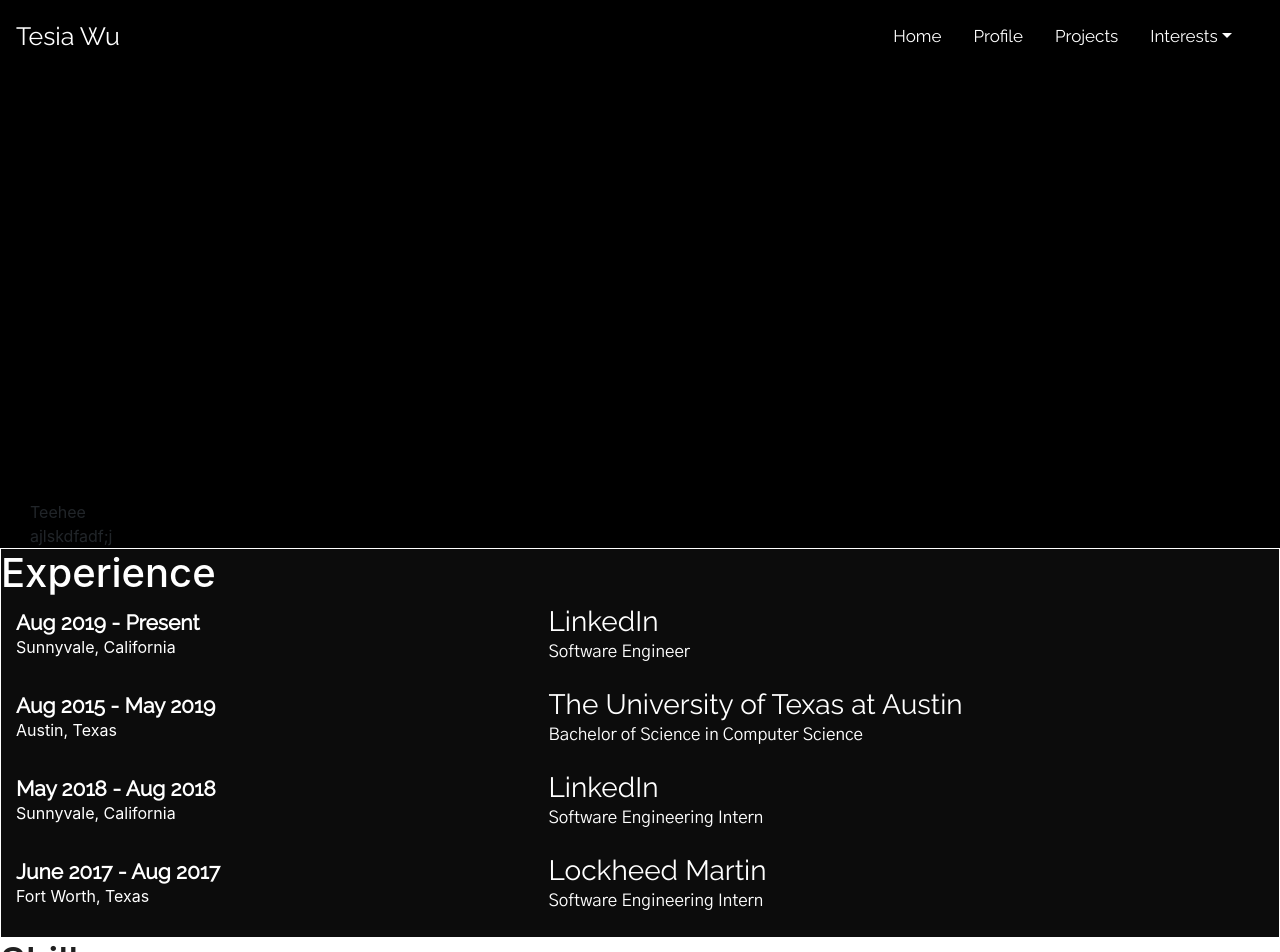
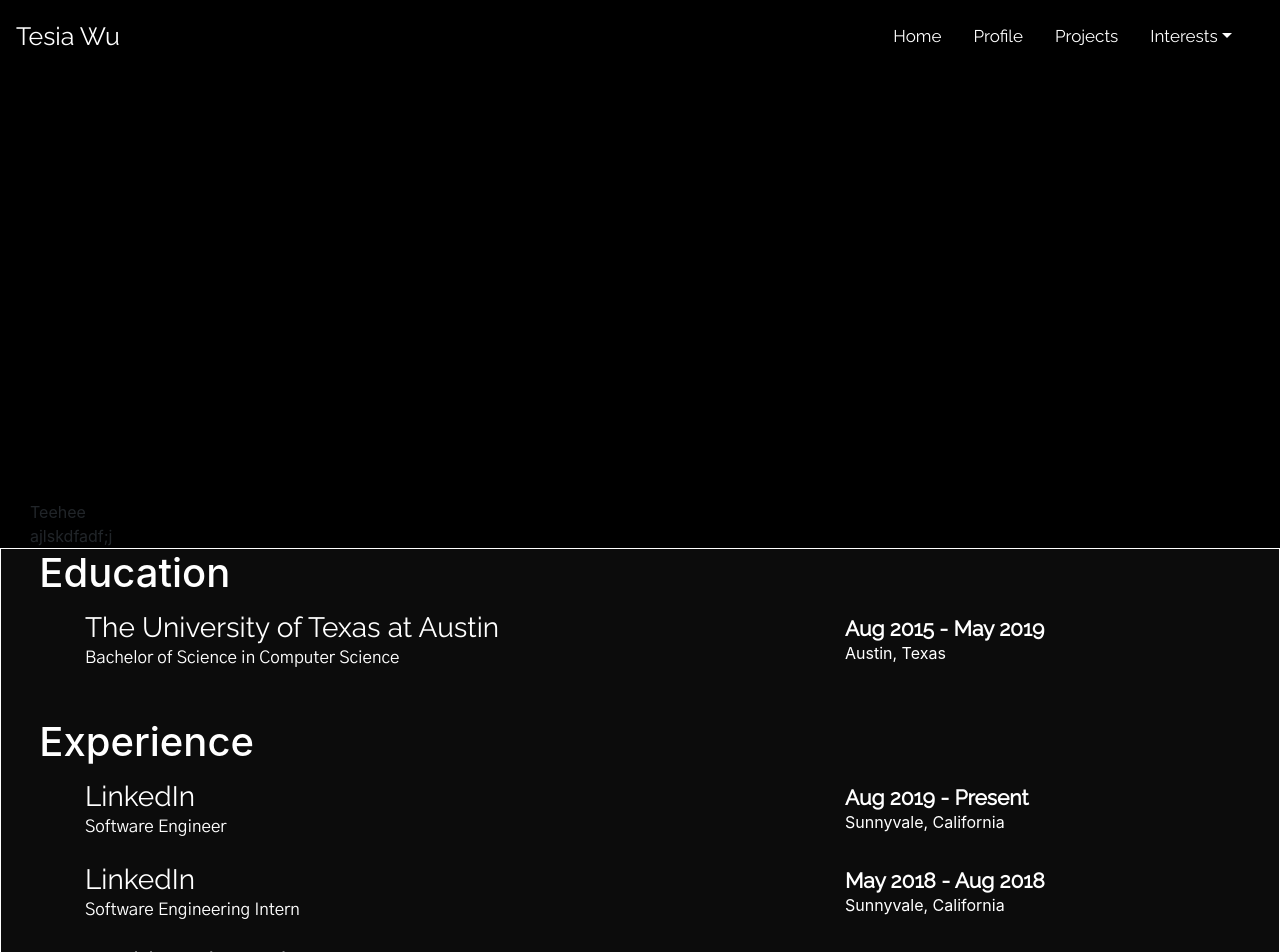
Before and after one commit to tesiawu/personal-website, a React (Create React App) app: page /profile in a window 1280 px wide. Shown: the top 952 px of the page. Built offline with nearby package versions, Linux system fonts and the light colour scheme.

Commit message:
fixed fonts and margins formatting for experience and education sections

```diff
--- a/src/Profile.js
+++ b/src/Profile.js
@@ -69,66 +69,71 @@
         </div>
 
         <div className="experience-container" responsive fluid>
-          <div>
+          <div className="experience-header" style={{paddingBottom: 6}}>
+            <h1>Education</h1>
+          </div>
+          <Container className="experience-row">
+            <Row>
+              <Col xs={{ span: 12, order: 1 }} md={{ span: 8, order: 1 }}>
+                <div>
+                  <h3 className="profile-headings">The University of Texas at Austin</h3>
+                  <p className="position-font">Bachelor of Science in Computer Science</p>
+                </div>
+              </Col>
+              <Col xs={{ span: 12, order: 2 }} md={{ span: 4, order: 2 }}>
+                <div>
+                  <h5 className="date-headings">Aug 2015 - May 2019</h5>
+                  Austin, Texas
+                </div>
+              </Col>
+            </Row>
+          </Container>
+          <br /><br />
+          <div className="experience-header" style={{paddingBottom: 6}}>
             <h1>Experience</h1>
           </div>
           <Container className="experience-row">
             <Row>
-              <Col xs={{ span: 12, order: 1 }} md={{ span: 5, order: 1 }}>
+              <Col xs={{ span: 12, order: 1 }} md={{ span: 8, order: 1 }}>
+                <div>
+                  <h3 className="profile-headings">LinkedIn</h3>
+                  <p className="position-font">Software Engineer</p>
+                </div>
+              </Col>
+              <Col xs={{ span: 12, order: 2 }} md={{ span: 4, order: 2 }}>
                 <div>
                   <h5 className="date-headings">Aug 2019 - Present</h5>
                   Sunnyvale, California
                 </div>
               </Col>
-              <Col xs={{ span: 12, order: 2 }} md={{ span: 7, order: 2 }}>
+            </Row>
+            <br />
+            <Row>
+              <Col xs={{ span: 12, order: 1 }} md={{ span: 8, order: 1 }}>
                 <div>
                   <h3 className="profile-headings">LinkedIn</h3>
-                  <p className="position-font">Software Engineer</p>
+                  <p className="position-font">Software Engineering Intern</p>
+                </div>
+              </Col>
+              <Col xs={{ span: 12, order: 2 }} md={{ span: 4, order: 2 }}>
+                <div>
+                  <h5 className="date-headings">May 2018 - Aug 2018</h5>
+                  Sunnyvale, California
                 </div>
               </Col>
             </Row>
             <br />
             <Row>
-              <Col xs={{ span: 12, order: 1 }} md={{ span: 5, order: 1 }}>
+              <Col xs={{ span: 12, order: 1 }} md={{ span: 8, order: 1 }}>
                 <div>
-                  <h5 className="date-headings">Aug 2015 - May 2019</h5>
-                  Austin, Texas
-                </div>
-              </Col>
-              <Col xs={{ span: 12, order: 2 }} md={{ span: 7, order: 2 }}>
-                <div>
-                  <h3 className="profile-headings">The University of Texas at Austin</h3>
-                  <p className="position-font">Bachelor of Science in Computer Science</p>
-                </div>
-              </Col>
-            </Row>
-            <br />
-            <Row>
-              <Col xs={{ span: 12, order: 1 }} md={{ span: 5, order: 1 }}>
-                <div>
-                  <h5 className="date-headings">May 2018 - Aug 2018</h5>
-                  Sunnyvale, California
-                </div>
-              </Col>
-              <Col xs={{ span: 12, order: 2 }} md={{ span: 7, order: 2 }}>
-                <div>
-                  <h3 className="profile-headings">LinkedIn</h3>
+                  <h3 className="profile-headings">Lockheed Martin </h3>
                   <p className="position-font">Software Engineering Intern</p>
                 </div>
               </Col>
-            </Row>
-            <br />
-            <Row>
-              <Col xs={{ span: 12, order: 1 }} md={{ span: 5, order: 1 }}>
+              <Col xs={{ span: 12, order: 2 }} md={{ span: 4, order: 2 }}>
                 <div>
                   <h5 className="date-headings">June 2017 - Aug 2017</h5>
                   Fort Worth, Texas
-                </div>
-              </Col>
-              <Col xs={{ span: 12, order: 2 }} md={{ span: 7, order: 2 }}>
-                <div>
-                  <h3 className="profile-headings">Lockheed Martin </h3>
-                  <p className="position-font">Software Engineering Intern</p>
                 </div>
               </Col>
             </Row>
--- a/src/css/style.css
+++ b/src/css/style.css
@@ -241,9 +241,13 @@
   width: 100%;
 }
 
+.experience-header {
+  margin-left: 3%;
+}
+
 .experience-row {
   height: auto;
-  min-width: 100%;
+  width: 100%;
 }
 
 .skills-row {
```
